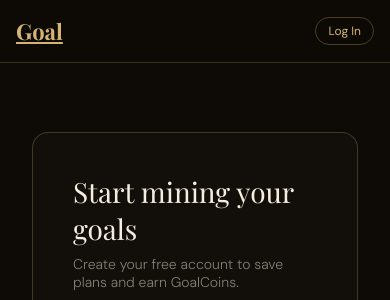
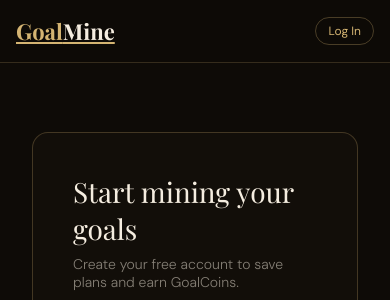
Before and after one commit to trinityatabansi/goalmine, a Python web app: template templates/signup.html in a window 390 px wide. Shown: the top 300 px of the page. Run offline with Jinja, Linux system fonts and the light colour scheme; the template is opened without the code that fills it, so the values that code supplies are empty.

Commit message:
fix logo on mobile

```diff
--- a/static/style.css
+++ b/static/style.css
@@ -556,7 +556,7 @@ footer {
     padding: 5px 12px;
   }
 
-  nav span {
+  .nav-right span {
     display: none;
   }
 
```
